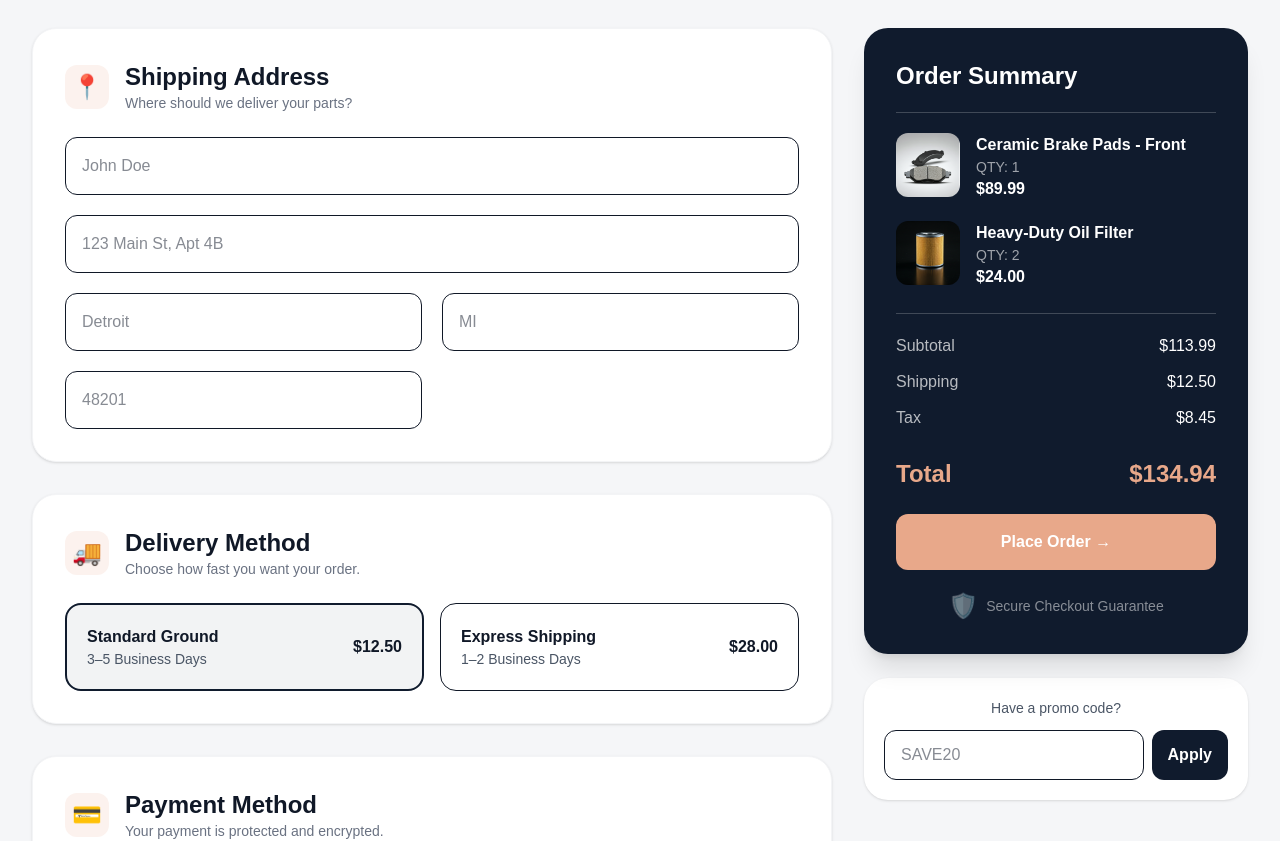
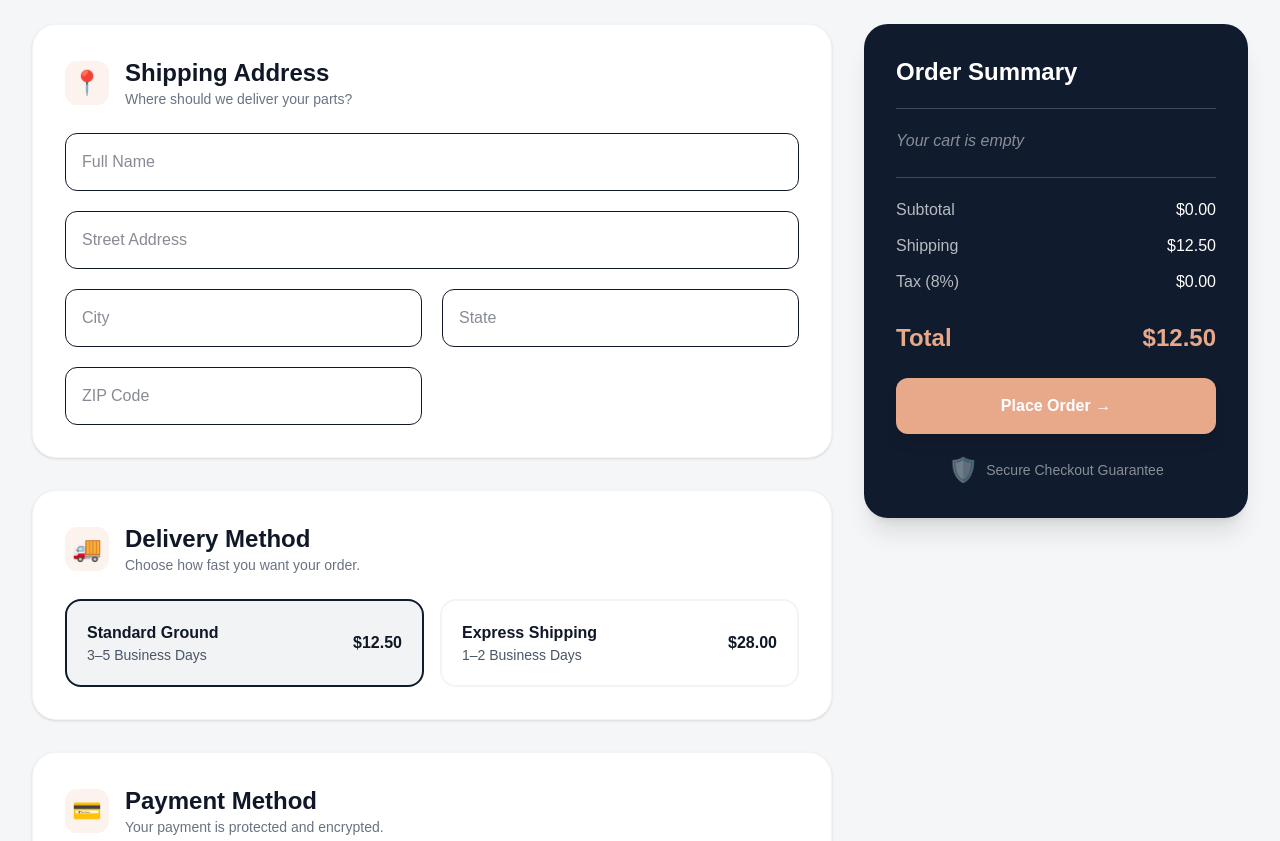
Before and after one commit to eyadhossam989-cyber/find-your-parts, a Next.js app: page /checkout in a window 1280 px wide. Shown: the part 220-1061 px from the top of the page. Built offline with nearby package versions, Linux system fonts and the light colour scheme.

Commit message:
update checkout page

```diff
--- a/app/checkout/page.tsx
+++ b/app/checkout/page.tsx
@@ -1,3 +1,5 @@
+"use client";
+import { useState, useEffect } from "react";
 import Link from "next/link";
 
 const IconBox = ({ children }: { children: React.ReactNode }) => (
@@ -12,208 +14,153 @@ const PaymentIcon = () => <span className="text-2xl">💳</span>;
 const ShieldIcon = () => <span className="text-2xl">🛡️</span>;
 
 export default function CheckoutPage() {
+  // 1. Logic to read the "Sticky Note" from the browser memory
+  const [items, setItems] = useState<any[]>([]);
+  const [shipping, setShipping] = useState(12.50);
+
+  useEffect(() => {
+    const savedCart = localStorage.getItem("fyp-cart");
+    if (savedCart) {
+      setItems(JSON.parse(savedCart));
+    }
+  }, []);
+
+  // 2. Real Math based on the items actually in the cart
+  const subtotal = items.reduce((acc, item) => acc + (item.price * item.qty), 0);
+  const tax = subtotal * 0.08;
+  const total = subtotal + tax + shipping;
+
   return (
     <main className="min-h-screen bg-[#f5f6f8] text-[#101827]">
-
-
       <section className="max-w-[1280px] mx-auto p-8">
         <div className="mb-8">
-          <p className="text-[#e8a88a] font-bold">Secure Checkout</p>
+          <p className="text-[#e8a88a] font-bold uppercase tracking-wider text-sm">Secure Checkout</p>
           <h2 className="text-5xl font-extrabold text-[#101b2d]">Checkout</h2>
-          <p className="text-gray-600 mt-2">
-            Complete your purchase details below.
-          </p>
+          <p className="text-gray-600 mt-2">Complete your purchase details below.</p>
         </div>
 
         <div className="grid grid-cols-1 lg:grid-cols-12 gap-8">
           <div className="lg:col-span-8 space-y-8">
-            <section className="bg-white rounded-3xl shadow p-8 border border-gray-100">
+            {/* Shipping Address Section */}
+            <section className="bg-white rounded-3xl shadow-sm p-8 border border-gray-100">
               <div className="flex items-center gap-4 mb-6">
-                <IconBox>
-                  <AddressIcon />
-                </IconBox>
+                <IconBox><AddressIcon /></IconBox>
                 <div>
                   <h3 className="text-2xl font-extrabold">Shipping Address</h3>
-                  <p className="text-gray-500 text-sm">
-                    Where should we deliver your parts?
-                  </p>
+                  <p className="text-gray-500 text-sm">Where should we deliver your parts?</p>
                 </div>
               </div>
-
               <div className="grid grid-cols-1 md:grid-cols-2 gap-5">
-                <input
-                  className="md:col-span-2 border rounded-xl p-4 focus:outline-none focus:ring-2 focus:ring-[#e8a88a]"
-                  placeholder="John Doe"
-                />
-                <input
-                  className="md:col-span-2 border rounded-xl p-4 focus:outline-none focus:ring-2 focus:ring-[#e8a88a]"
-                  placeholder="123 Main St, Apt 4B"
-                />
-                <input
-                  className="border rounded-xl p-4 focus:outline-none focus:ring-2 focus:ring-[#e8a88a]"
-                  placeholder="Detroit"
-                />
-                <input
-                  className="border rounded-xl p-4 focus:outline-none focus:ring-2 focus:ring-[#e8a88a]"
-                  placeholder="MI"
-                />
-                <input
-                  className="border rounded-xl p-4 focus:outline-none focus:ring-2 focus:ring-[#e8a88a]"
-                  placeholder="48201"
-                />
+                <input className="md:col-span-2 border rounded-xl p-4 focus:ring-2 focus:ring-[#e8a88a] outline-none" placeholder="Full Name" />
+                <input className="md:col-span-2 border rounded-xl p-4 focus:ring-2 focus:ring-[#e8a88a] outline-none" placeholder="Street Address" />
+                <input className="border rounded-xl p-4 focus:ring-2 focus:ring-[#e8a88a] outline-none" placeholder="City" />
+                <input className="border rounded-xl p-4 focus:ring-2 focus:ring-[#e8a88a] outline-none" placeholder="State" />
+                <input className="border rounded-xl p-4 focus:ring-2 focus:ring-[#e8a88a] outline-none" placeholder="ZIP Code" />
               </div>
             </section>
 
-            <section className="bg-white rounded-3xl shadow p-8 border border-gray-100">
+            {/* Delivery Method */}
+            <section className="bg-white rounded-3xl shadow-sm p-8 border border-gray-100">
               <div className="flex items-center gap-4 mb-6">
-                <IconBox>
-                  <TruckIcon />
-                </IconBox>
+                <IconBox><TruckIcon /></IconBox>
                 <div>
                   <h3 className="text-2xl font-extrabold">Delivery Method</h3>
-                  <p className="text-gray-500 text-sm">
-                    Choose how fast you want your order.
-                  </p>
+                  <p className="text-gray-500 text-sm">Choose how fast you want your order.</p>
                 </div>
               </div>
-
               <div className="grid grid-cols-1 md:grid-cols-2 gap-4">
-                <div className="border-2 border-[#101b2d] bg-[#101b2d]/5 rounded-2xl p-5 flex justify-between items-center">
-                  <div>
+                <button
+                  onClick={() => setShipping(12.50)}
+                  className={`p-5 rounded-2xl flex justify-between items-center border-2 transition ${shipping === 12.50 ? 'border-[#101b2d] bg-[#101b2d]/5' : 'border-gray-100'}`}
+                >
+                  <div className="text-left">
                     <p className="font-extrabold">Standard Ground</p>
                     <p className="text-gray-600 text-sm">3–5 Business Days</p>
                   </div>
                   <b>$12.50</b>
-                </div>
-
-                <div className="border rounded-2xl p-5 flex justify-between items-center hover:border-[#e8a88a] transition">
-                  <div>
+                </button>
+                <button
+                  onClick={() => setShipping(28.00)}
+                  className={`p-5 rounded-2xl flex justify-between items-center border-2 transition ${shipping === 28.00 ? 'border-[#101b2d] bg-[#101b2d]/5' : 'border-gray-100'}`}
+                >
+                  <div className="text-left">
                     <p className="font-extrabold">Express Shipping</p>
                     <p className="text-gray-600 text-sm">1–2 Business Days</p>
                   </div>
                   <b>$28.00</b>
-                </div>
+                </button>
               </div>
             </section>
 
-            <section className="bg-white rounded-3xl shadow p-8 border border-gray-100">
+            {/* Payment Method */}
+            <section className="bg-white rounded-3xl shadow-sm p-8 border border-gray-100">
               <div className="flex items-center gap-4 mb-6">
-                <IconBox>
-                  <PaymentIcon />
-                </IconBox>
+                <IconBox><PaymentIcon /></IconBox>
                 <div>
                   <h3 className="text-2xl font-extrabold">Payment Method</h3>
-                  <p className="text-gray-500 text-sm">
-                    Your payment is protected and encrypted.
-                  </p>
+                  <p className="text-gray-500 text-sm">Your payment is protected and encrypted.</p>
                 </div>
               </div>
-
               <div className="grid grid-cols-2 gap-4 mb-6">
-                <button className="border-2 border-[#101b2d] rounded-xl py-3 font-bold bg-[#101b2d]/5">
-                  💳 Credit Card
-                </button>
-                <button className="border rounded-xl py-3 font-bold hover:border-[#e8a88a] transition">
-                  PayPal
-                </button>
+                <button className="border-2 border-[#101b2d] rounded-xl py-3 font-bold bg-[#101b2d]/5">💳 Credit Card</button>
+                <button className="border rounded-xl py-3 font-bold hover:border-[#e8a88a] transition">PayPal</button>
               </div>
-
-              <input
-                className="w-full border rounded-xl p-4 mb-4 focus:outline-none focus:ring-2 focus:ring-[#e8a88a]"
-                placeholder="0000 0000 0000 0000"
-              />
-
+              <input className="w-full border rounded-xl p-4 mb-4 outline-none focus:ring-2 focus:ring-[#e8a88a]" placeholder="Card Number" />
               <div className="grid grid-cols-2 gap-4">
-                <input
-                  className="border rounded-xl p-4 focus:outline-none focus:ring-2 focus:ring-[#e8a88a]"
-                  placeholder="MM/YY"
-                />
-                <input
-                  className="border rounded-xl p-4 focus:outline-none focus:ring-2 focus:ring-[#e8a88a]"
-                  placeholder="123"
-                />
+                <input className="border rounded-xl p-4 outline-none focus:ring-2 focus:ring-[#e8a88a]" placeholder="MM/YY" />
+                <input className="border rounded-xl p-4 outline-none focus:ring-2 focus:ring-[#e8a88a]" placeholder="CVC" />
               </div>
             </section>
           </div>
 
+          {/* SIDEBAR SUMMARY */}
           <aside className="lg:col-span-4">
             <div className="bg-[#101b2d] text-white rounded-3xl shadow-xl p-8 sticky top-24">
-              <h3 className="text-2xl font-extrabold border-b border-white/20 pb-5 mb-5">
-                Order Summary
-              </h3>
+              <h3 className="text-2xl font-extrabold border-b border-white/20 pb-5 mb-5">Order Summary</h3>
 
-              <div className="space-y-5 mb-6">
-                <div className="flex gap-4">
-                  <img
-                    src="/images/brake-pad.jpg"
-                    className="w-16 h-16 rounded-xl object-cover bg-white"
-                    alt="Brake pads"
-                  />
-                  <div>
-                    <p className="font-bold">Ceramic Brake Pads - Front</p>
-                    <p className="text-white/60 text-sm">QTY: 1</p>
-                    <p className="font-bold">$89.99</p>
-                  </div>
-                </div>
-
-                <div className="flex gap-4">
-                  <img
-                    src="/images/oil-filter.jpg"
-                    className="w-16 h-16 rounded-xl object-cover bg-white"
-                    alt="Oil filter"
-                  />
-                  <div>
-                    <p className="font-bold">Heavy-Duty Oil Filter</p>
-                    <p className="text-white/60 text-sm">QTY: 2</p>
-                    <p className="font-bold">$24.00</p>
-                  </div>
-                </div>
+              <div className="space-y-5 mb-6 max-h-[300px] overflow-y-auto pr-2 custom-scrollbar">
+                {items.length === 0 ? (
+                  <p className="text-white/50 italic">Your cart is empty</p>
+                ) : (
+                  items.map((item) => (
+                    <div key={item.id} className="flex gap-4">
+                      <img src={item.image} className="w-16 h-16 rounded-xl object-cover bg-white" alt={item.name} />
+                      <div className="flex-1">
+                        <p className="font-bold text-sm leading-tight">{item.name}</p>
+                        <p className="text-white/60 text-xs mt-1">QTY: {item.qty}</p>
+                        <p className="font-bold text-[#e8a88a]">${(item.price * item.qty).toFixed(2)}</p>
+                      </div>
+                    </div>
+                  ))
+                )}
               </div>
 
               <div className="border-t border-white/20 pt-5 space-y-3">
                 <div className="flex justify-between text-white/70">
                   <span>Subtotal</span>
-                  <span className="text-white">$113.99</span>
+                  <span className="text-white">${subtotal.toFixed(2)}</span>
                 </div>
                 <div className="flex justify-between text-white/70">
                   <span>Shipping</span>
-                  <span className="text-white">$12.50</span>
+                  <span className="text-white">${shipping.toFixed(2)}</span>
                 </div>
                 <div className="flex justify-between text-white/70">
-                  <span>Tax</span>
-                  <span className="text-white">$8.45</span>
+                  <span>Tax (8%)</span>
+                  <span className="text-white">${tax.toFixed(2)}</span>
                 </div>
                 <div className="flex justify-between text-2xl font-extrabold text-[#e8a88a] pt-4">
                   <span>Total</span>
-                  <span>$134.94</span>
+                  <span>${total.toFixed(2)}</span>
                 </div>
               </div>
 
-              <Link
-                href="/orders"
-                className="w-full bg-[#e8a88a] text-white mt-6 py-4 rounded-xl font-extrabold hover:scale-[1.01] transition block text-center"
-              >
+              <button className="w-full bg-[#e8a88a] text-white mt-6 py-4 rounded-xl font-extrabold hover:scale-[1.02] transition-all shadow-lg active:scale-[0.98]">
                 Place Order →
-              </Link>
+              </button>
 
               <div className="flex justify-center items-center gap-2 text-white/50 text-sm mt-5">
                 <ShieldIcon />
                 <span>Secure Checkout Guarantee</span>
-              </div>
-            </div>
-
-            <div className="bg-white rounded-3xl shadow p-5 mt-6">
-              <p className="text-center text-gray-600 text-sm mb-3">
-                Have a promo code?
-              </p>
-              <div className="flex gap-2">
-                <input
-                  className="border rounded-xl px-4 py-3 flex-1"
-                  placeholder="SAVE20"
-                />
-                <button className="bg-[#101b2d] text-white px-4 rounded-xl font-bold">
-                  Apply
-                </button>
               </div>
             </div>
           </aside>
@@ -222,9 +169,7 @@ export default function CheckoutPage() {
 
       <footer className="bg-[#101b2d] text-white mt-10 py-10 text-center">
         <h3 className="text-[#e8a88a] font-extrabold text-xl">FYP</h3>
-        <p className="text-slate-400 text-sm mt-2">
-          © 2026 Find Your Parts. Professional Grade Components.
-        </p>
+        <p className="text-slate-400 text-sm mt-2">© 2026 Find Your Parts. Professional Grade Components.</p>
       </footer>
     </main>
   );
```
